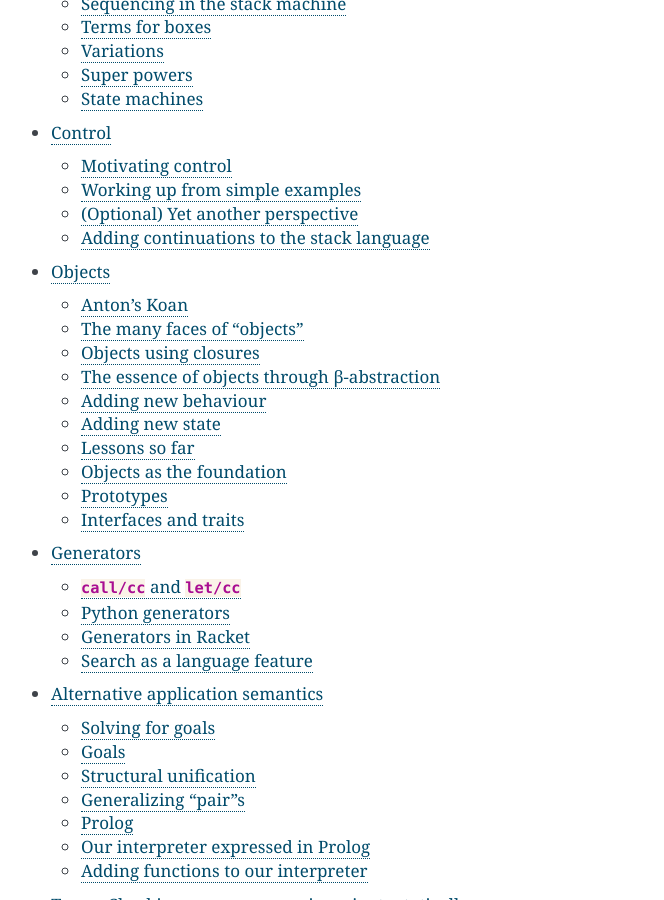
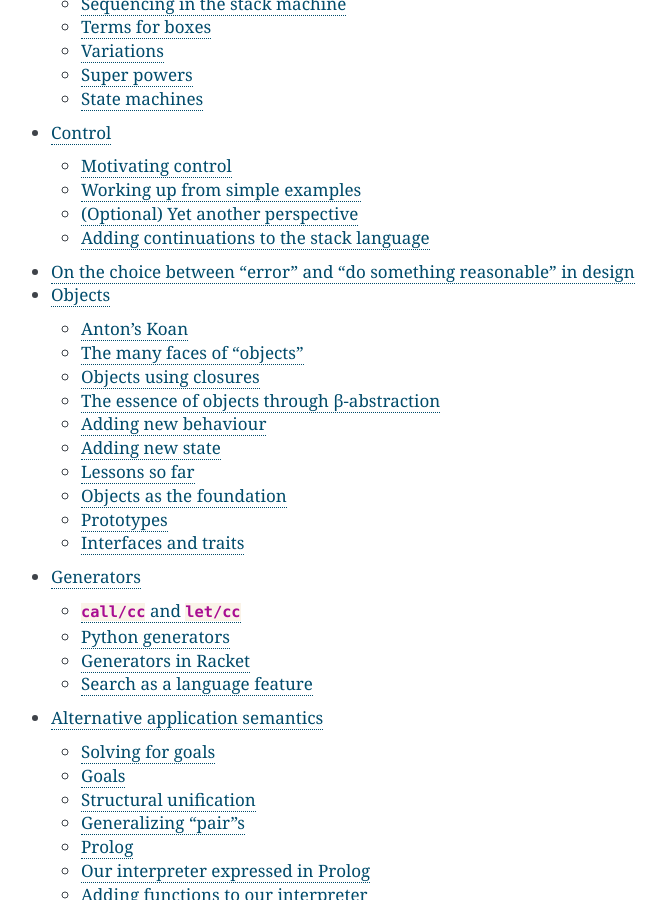
Before and after one commit to kreauniv/comp308, a Sphinx documentation site: the page built from source/index.rst, in a window 1280 px wide and 900 px high, scrolled down 1884 px. Shown: the whole window, without its empty margins (399-1063 px from the left). Built offline with Sphinx 7.4.7, drawn with Linux system fonts in a browser that asks for light colours; part of the change alters nothing that is shown.

Commit message:
Added notes about when to error and when not to

```diff
--- /dev/null
+++ b/source/errornot.rst
@@ -0,0 +1,83 @@
+On the choice between "error" and "do something reasonable" in design
+=====================================================================
+
+As some of you noted in your implementations, you faced a choice between using
+(error ..) and returning a default or nil-potent value of some kind (like zero,
+empty list). This is common choice point that we need to face when designing
+functions. There is relatively little in terms of "science" to this though and
+in the case of user interfaces is more "art" than "science". To the extent
+there is, here are some thoughts --
+
+A function is said to be "**total**" in the domain of its arguments, if for
+every possible argument it terminates with a valid value in its co-domain.
+Total functions are easy to program and reason with. However they're somewhat
+of a rarity as well. Given that the reason to lean towards total functions is
+that they become **easier to reason with**, that ought to be useful as a
+criterion to go for making a function total by specification. i.e. if making it
+total is not making it easier to reason with, then there may be benefit to
+introducing error behaviours.
+
+One way a function can be (somewhat artificially) made total is to make its
+result a "**sum type**" or (in Racket teminology) a "**union**" of possible
+types. For example, we've used :rkt:`(U False Value)` as the result type of
+lookup functions. When choosing this, consider whether the types involved in
+the union have any overlap. It is easier to reason if they don't overlap (i.e.
+are "disjoint"). For example, if :rkt:`Value` can include :rkt:`Boolean`, then
+:rkt:`(U False Value)` is superfluous and not informative or useful as a type.
+Go for a sum type result if the function cannot know whether the conditions
+under which it returns the various types are true "errors" as far as the
+program goes and the caller has to decide that. In some cases, the caller may
+choose to wrap such a function into a total function and in other cases the
+caller may wrap it to raise an error. An example of this is our "lookup"
+function that **may** give you a value associated with an identifier. Go for an
+error if there is some **contract** that would be violated if some property of
+the arguments does not hold. This is often the case in writing interpreters
+where you (usually) want to fail early on encountering an invalid program
+instead of trying to do something "reasonable" with invalid input. One of the
+points in favour of compiled languages (especially those with good type
+systems) is to signal "bad program" **BEFORE** the program gets to run and
+(maybe) cause damage -- think programs used in nuclear reactor control or X-ray
+machine control. We'll discuss type systems soon in this course.
+
+So far, we've only used :rkt:`(error ...)` in a way where our programs bomb
+totally and terminate on encountering an :rkt:`(error ...)` expression. In case
+you missed a central point of this course -- **this is also a design choice**!
+For many kinds of target domains, such "unwind the stack until you reach a
+handler or terminate" is a usable and efficient means of dealing with such
+errors. Such an "unwinding of the stack" is a simple "one shot continuation"
+that can be efficiently implemented on most hardware at O(1) space and time
+cost. Some languages like Common Lisp don't unwind the stack, but give control
+to the higher level error handlers so they can decide what to do -- whether to
+terminate the program, or "bubble up" the condition to the next handler, or
+make a correction and resume or restart the operation that produced the
+condition with a different starting point. This is a powerful tool in the hands
+of good programmers who know that higher up in the call sequence there is more
+information available to decide what to do about an error condition than down
+in the deeps of the call sequence. Common Lisp therefore does not call these
+"errors" and uses "conditions" to talk about them, because the handler may
+choose to ignore a condition if it sees fit. A limited version of this flexible
+approach was also useful in the context of my own muSE dialect of Scheme used
+to express video editing styles -
+https://github.com/srikumarks/muSE/wiki/ExceptionHandlingLinks to an external
+site. .
+
+The language Erlang and its newer protege "Elixir" use "processes"
+(memory-isolated concurrent distributed computational units with a message
+queue) as a primitive. Processes are cheap in Erlang and can cost as little as
+300 bytes compared to about 1MB for a thread in, say, C++. So the Erlang design
+philosophy encourages a kind of "happy path" style - where it is considered
+perfectly reasonable to "**just crash**" on error. Only the process running the
+code will terminate and Erlang libraries (called "OTP" for Open Telephony
+Platform) provide utilities and patterns for how to handle such crashes to
+build error resilient systems -- through restarts and process "supervisor
+trees".
+
+You can design **arbitrary** control structures using reified continuations. So
+you could work out the details of the ideal control mechanisms for a particular
+domain and model them using continuations to understand their semantics before
+you commit to an existing mechanism such as "exceptions". You'll then be in a
+position to decide whether a new control structure is appropriate or an
+existing one will do. In most of the common programming languages, the language
+designers have made some reasonable default choice of mechanism for you. You're
+now a language designer too, so you may find their choice "unreasonable" in
+your context and can do something about it.
--- a/source/index.rst
+++ b/source/index.rst
@@ -23,6 +23,7 @@ Welcome to Comp308: Principles of Programming Languages's documentation!
    fun-in-piclang
    mutations
    control
+   errornot
    objects
    generators
    appsem
```
